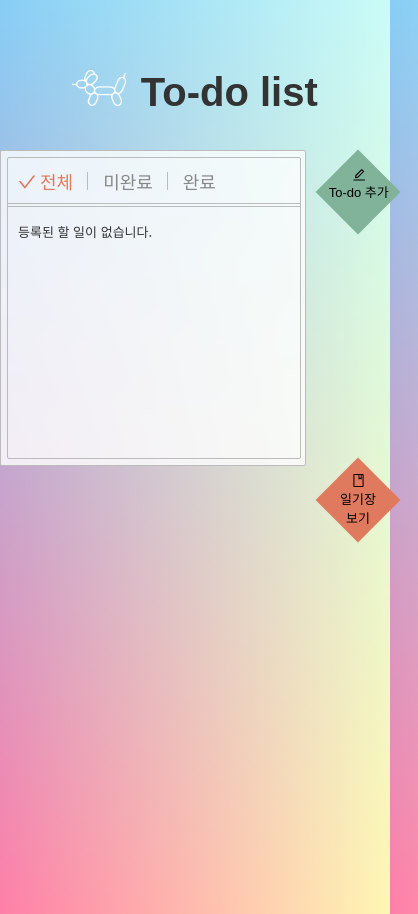
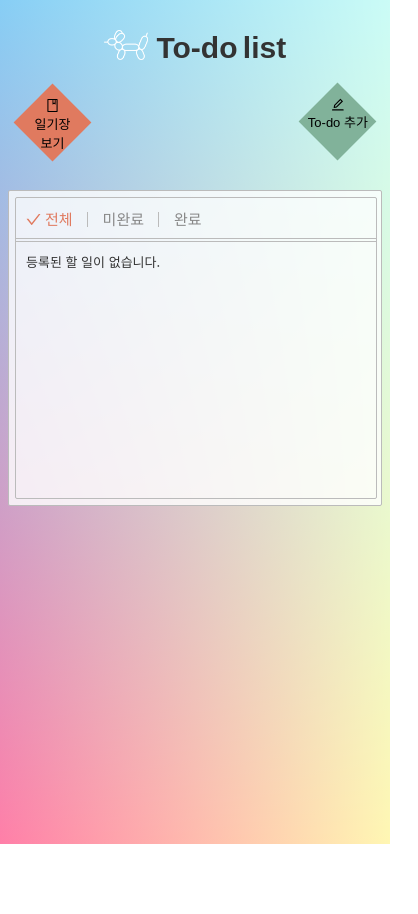
Before and after one commit to doryJyeon/diary_todo_next, a Next.js app: page / in a window 390 px wide. Shown: the whole page, 418 px wide, since content can reach past the window. After the commit the page ends 844 px from the top, so only its background shows below. Built offline with nearby package versions, Linux system fonts and the light colour scheme; a web font is replaced by a local one.

Commit message:
ADD_mobile style

```diff
--- a/app/SideMenu/SideMenu.module.css
+++ b/app/SideMenu/SideMenu.module.css
@@ -19,7 +19,7 @@
   margin-top: 12px;
   margin-bottom: 20px;
   cursor: pointer;
-  transition: opacity .2s, transform .2s;
+  transition: opacity .3s, transform .3s;
 
   &:hover {
     opacity: .7;
@@ -45,6 +45,29 @@ button > .item__text {
   margin-top: auto;
 }
 
+/* mobile */
+@media (max-width: 720px) {
+  .menu__wrap {
+    width: 100%;
+    height: fit-content;
+    min-height: 90px;
+    flex-direction: row-reverse;
+    gap: 33px;
+    box-sizing: border-box;
+    padding: 0 10px;
+  }
+
+  .menu__item {
+    width: 55px;
+    height: 55px;
+  }
+
+  .menu__wrap .menu__item:last-child {
+    margin-right: auto;
+  }
+}
+
+/* 색상은 최하단에 유지 */
 /* button colors */
 .red {
   background-color: var(--color-red);
--- a/app/components/Todo/Todo.module.css
+++ b/app/components/Todo/Todo.module.css
@@ -72,3 +72,29 @@
     color: var(--font-light);
   }
 }
+
+/* mobile */
+@media (max-width: 720px) {
+  .todo__filter {
+    height: 30px;
+    font-size: 1.5rem;
+    margin: 10px 0;
+
+    & > a {
+      &::after {
+        height: 1.5rem;
+        margin-top: -.7rem;
+      }
+    }
+  }
+
+  .list__item {
+    height: 30px;
+    font-size: 1.35rem;
+
+    & > input[type="checkbox"] {
+      width: 1.4rem;
+      height: 1.4rem;
+    }
+  }
+}
--- a/app/diary/page.module.css
+++ b/app/diary/page.module.css
@@ -43,7 +43,7 @@
       cursor: pointer;
       transition: color .2s linear;
 
-      &:hover {
+      &:hover, &:active {
         color: var(--color-yellow);
       }
 
@@ -65,7 +65,7 @@
     cursor: pointer;
     transition: color .2s linear;
 
-    &:hover {
+    &:hover, &:active {
       color: var(--color-red);
     }
 
@@ -79,7 +79,7 @@
   & > * {
     cursor: auto;
 
-    &:hover{
+    &:hover, &:active{
       color: var(--border-color);
     }
   }
@@ -145,3 +145,67 @@
     opacity: 1;
   }
 }
+
+/* mobile */
+@media (max-width: 720px) {
+  .diary__wrap {
+    --title-height: 35px;
+    --title-font-size: 1.35rem;
+    --icons-size: 2rem;
+  }
+
+  .diary__date, .diary__weather, .diary__feeling,
+  .diary__tomorrow__title {
+    height: var(--title-height);
+    line-height: 35px;
+  }
+
+  .diary__date {
+    width: 100%;
+    padding: 0;
+    flex-wrap: wrap;
+    height: fit-content;
+
+    & > .diary__datepicker {
+      width: 100%;
+      font-size: 1.3rem;
+      text-align: right;
+      border-bottom: var(--border);
+    }
+
+    & > .diary__weather {
+      border-left: none;
+      gap: 20px;
+      justify-content: center;
+      border-bottom: none;
+    }
+  }
+  .diary__feeling {
+    justify-content: flex-start;
+    flex-wrap: wrap;
+    height: fit-content;
+    line-height: 1.5;
+    gap: 0 15px;
+  }
+
+  .diary__content {
+    & > textarea {
+      height: 280px;
+    }
+  }
+  .diary__tomorrow {
+    & > .diary__todo {
+      & > p.small {
+        font-size: 1.1rem;
+        margin-top: 20px;
+      }
+    }
+  }
+
+  /* calrendar(list) icon */
+  .calendar__icon {
+    height: 30px;
+    padding-top: 0;
+    font-size: 2.6rem;
+  }
+}
--- a/app/globals.css
+++ b/app/globals.css
@@ -30,7 +30,7 @@ html {
 }
 body {
   width: 100%;
-  min-height: 100vh;
+  min-height: 100%;
   overflow-x: hidden;
   background: linear-gradient(to top, coral, skyblue), linear-gradient(to right, navy, lightgreen);
   background-blend-mode: screen;
@@ -84,7 +84,6 @@ li {
 /* modal 취소 버튼 */
 .modal__cancel {
   width: 100%;
-  height: 30px;
   margin: 20px 0;
   text-align: right;
 }
@@ -93,7 +92,40 @@ li {
 .ant-picker-calendar-mode-switch {
   display: none;
 }
+.ant-picker-calendar-month-select {
+  margin-right: 3px;
+}
 /* antd 달력 컨텐츠 부분 */
 .ant-picker-calendar-date-content {
   height: 60px !important;
 }
+
+/* mobile */
+@media (max-width: 720px) {
+  .content__wrap {
+    width: 100%;
+    box-sizing: border-box;
+    padding: 0 15px;
+    min-height: calc(100vh - 80px);
+    gap: 20px;
+    align-items: center;
+    flex-direction: column-reverse;
+    justify-content: flex-end;
+  }
+
+  .content__body {
+    max-width: 100%;
+    margin-bottom: 40px;
+  }
+
+  /* modal 취소 버튼 */
+  .modal__cancel {
+    margin: 10px 0;
+    font-size: 1.3rem;
+  }
+
+  /* antd 달력 컨텐츠 부분 */
+  .ant-picker-calendar-date-content {
+    height: 45px !important;
+  }
+}
--- a/app/page.module.css
+++ b/app/page.module.css
@@ -12,3 +12,19 @@
     margin-right: 15px;
   }
 }
+
+/* mobile */
+@media (max-width: 720px) {
+  .title {
+    height: 30px;
+    font-size: 3rem;
+    margin: 30px 0 20px;
+    word-spacing: -3px;
+
+    & > img {
+      height: 3rem;
+      margin-right: 8px;
+      margin-bottom: -2px;
+    }
+  }
+}
```
